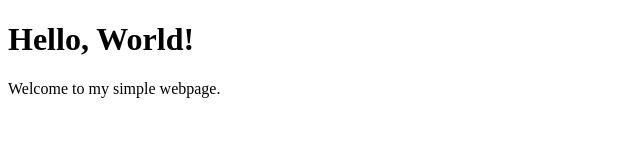
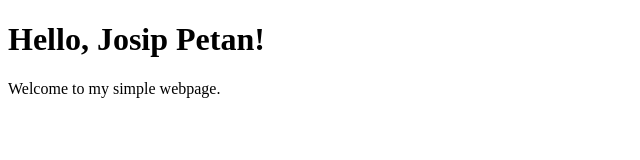
Before and after one commit to 4jypp9nb77-boop/jp-testna-app, a plain HTML site: page index.html in a window 1280 px wide. Shown: the whole page, without its empty margins (0-640 px from the left). Drawn offline with Linux system fonts and the light colour scheme.

Commit message:
Promjena naslova

```diff
--- a/index.html
+++ b/index.html
@@ -6,7 +6,7 @@
     <title>Hello World</title>
 </head>
 <body>
-    <h1>Hello, World!</h1>
+    <h1>Hello, Josip Petan!</h1>
     <p>Welcome to my simple webpage.</p>
 </body>
 </html>
```
